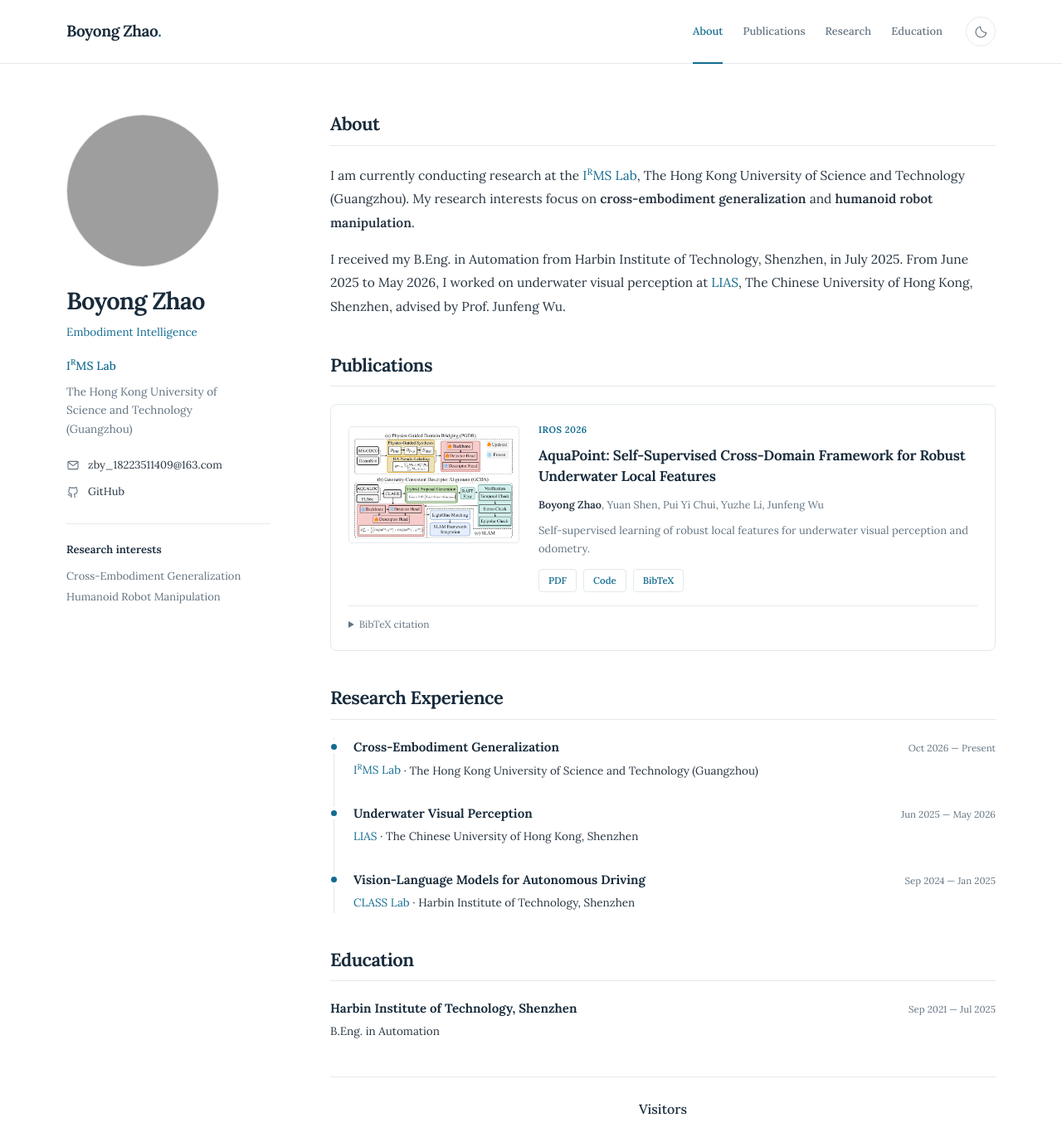
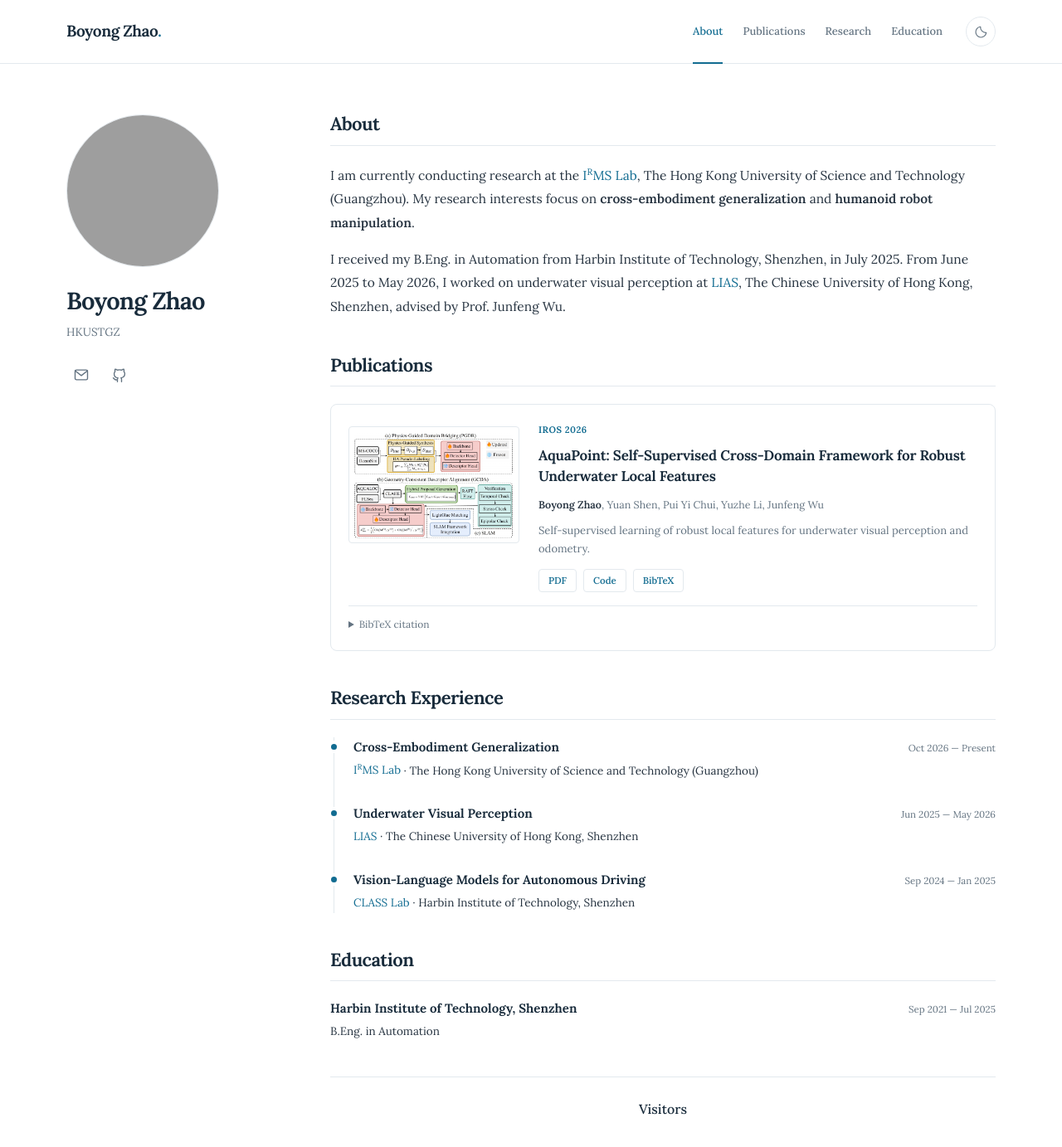
Before and after one commit to LikeBGN/LikeBGN.github.io, a Jekyll site: the page built from _pages/about.md, in a window 1280 px wide and 1400 px high. Shown: the top 1383 px of the window at 83% size. Built offline with Jekyll 4.4.1, drawn with Linux system fonts in a browser that asks for light colours; grey boxes are pictures that could not be loaded.

Commit message:
Simplify profile sidebar and contact icons

```diff
--- a/_layouts/academic-home.html
+++ b/_layouts/academic-home.html
@@ -54,19 +54,10 @@
         <img class="avatar" src="{{ '/images/avatar.png' | relative_url }}" width="184" height="184" alt="Portrait of Boyong Zhao">
         <div class="profile-details">
           <h1>Boyong Zhao</h1>
-          <p class="profile-focus">Embodiment Intelligence</p>
-          <p class="profile-lab"><a href="https://guodaqiang.com/" target="_blank" rel="noopener noreferrer" title="Intelligent and Responsible Manufacturing Systems Lab">I<sup>R</sup>MS Lab</a></p>
-          <p class="affiliation">The Hong Kong University of<br class="desktop-break"> Science and Technology<br class="desktop-break"> (Guangzhou)</p>
+          <p class="affiliation">HKUSTGZ</p>
           <div class="contact-links">
-            <a class="email-link" href="mailto:zby_18223511409@163.com"><svg class="icon" aria-hidden="true"><use href="#icon-mail"></use></svg><span>zby_18223511409@163.com</span></a>
-            <a href="https://github.com/LikeBGN"><svg class="icon" aria-hidden="true"><use href="#icon-github"></use></svg><span>GitHub</span></a>
-          </div>
-          <div class="interests">
-            <h2>Research interests</h2>
-            <ul>
-              <li>Cross-Embodiment Generalization</li>
-              <li>Humanoid Robot Manipulation</li>
-            </ul>
+            <a href="mailto:zby_18223511409@163.com" aria-label="Email Boyong Zhao" title="Email"><svg class="icon" aria-hidden="true"><use href="#icon-mail"></use></svg></a>
+            <a href="https://github.com/LikeBGN" aria-label="Boyong Zhao on GitHub" title="GitHub"><svg class="icon" aria-hidden="true"><use href="#icon-github"></use></svg></a>
           </div>
         </div>
       </aside>
--- a/assets/css/academic-home.css
+++ b/assets/css/academic-home.css
@@ -292,19 +292,6 @@ strong {
   margin-bottom: 8px;
 }
 
-.profile-focus {
-  font-size: 13.5px;
-  color: var(--accent);
-  margin-bottom: 15px;
-}
-
-.profile-lab {
-  margin-bottom: 8px;
-  font-size: 14px;
-  font-weight: 500;
-}
-
-.profile-lab sup,
 .about-section sup,
 .entry-institution sup {
   font-size: 0.7em;
@@ -318,18 +305,19 @@ strong {
 }
 
 .contact-links {
-  display: grid;
-  gap: 9px;
+  display: flex;
+  align-items: center;
+  gap: 10px;
 }
 
 .contact-links a {
-  display: flex;
+  display: inline-flex;
   align-items: center;
-  gap: 10px;
-  color: var(--text);
-  font-size: 13px;
-  width: fit-content;
-  max-width: 100%;
+  justify-content: center;
+  width: 36px;
+  height: 36px;
+  color: var(--muted);
+  border-radius: 4px;
 }
 
 .contact-links a:hover {
@@ -337,34 +325,8 @@ strong {
 }
 
 .contact-links .icon {
-  color: var(--muted);
-  width: 16px;
-  height: 16px;
-}
-
-.email-link span {
-  overflow-wrap: anywhere;
-}
-
-.interests {
-  border-top: 1px solid var(--line);
-  margin-top: 27px;
-  padding-top: 20px;
-}
-
-.interests h2 {
-  margin-bottom: 8px;
-  font-size: 13px;
-  font-weight: 600;
-}
-
-.interests ul {
-  margin: 0;
-  padding: 0;
-  list-style: none;
-  color: var(--muted);
-  font-size: 13px;
-  line-height: 1.9;
+  width: 20px;
+  height: 20px;
 }
 
 .main-content {
@@ -775,44 +737,8 @@ strong {
     font-size: 27px;
   }
 
-  .profile-focus {
-    margin-bottom: 8px;
-  }
-
   .affiliation {
     margin-bottom: 13px;
-  }
-
-  .desktop-break {
-    display: none;
-  }
-
-  .contact-links {
-    display: flex;
-    flex-wrap: wrap;
-    gap: 8px 20px;
-  }
-
-  .contact-links .email-link {
-    flex-basis: 100%;
-  }
-
-  .interests {
-    border: 0;
-    margin-top: 16px;
-    padding-top: 0;
-  }
-
-  .interests h2 {
-    margin-bottom: 4px;
-  }
-
-  .interests ul {
-    display: flex;
-    flex-wrap: wrap;
-    column-gap: 14px;
-    row-gap: 0;
-    font-size: 12px;
   }
 
   .publication-card {
@@ -863,38 +789,8 @@ strong {
     margin-bottom: 5px;
   }
 
-  .profile-focus {
-    font-size: 12px;
-  }
-
   .affiliation {
     font-size: 12px;
-  }
-
-  .contact-links {
-    gap: 8px 16px;
-  }
-
-  .contact-links a {
-    font-size: 12px;
-    gap: 7px;
-  }
-
-  .contact-links .email-link {
-    font-size: 11px;
-  }
-
-  .interests {
-    margin-top: 15px;
-  }
-
-  .interests h2 {
-    font-size: 12px;
-  }
-
-  .interests ul {
-    font-size: 11.5px;
-    line-height: 1.8;
   }
 
   .content-section > h2 {
@@ -1024,14 +920,6 @@ strong {
     font-size: 24px;
   }
 
-  .interests {
-    margin-top: 20px;
-  }
-
-  .interests ul {
-    display: block;
-  }
-
   .publication-card {
     display: block;
     padding: 14px;
```
